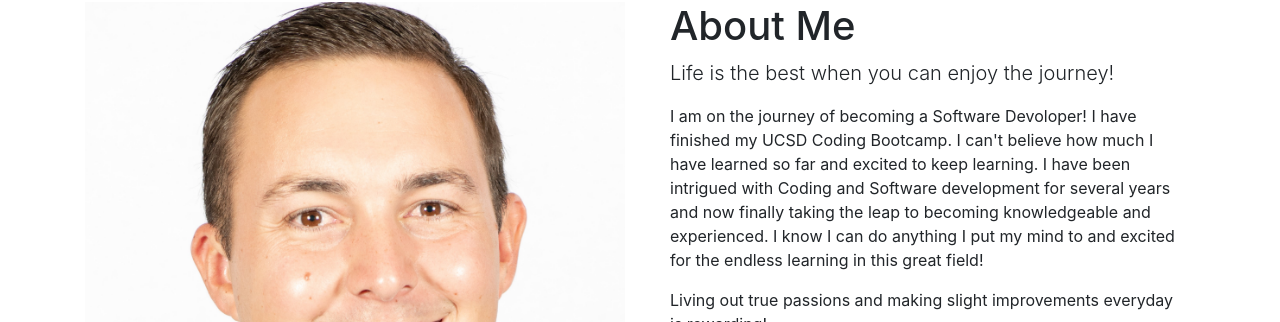
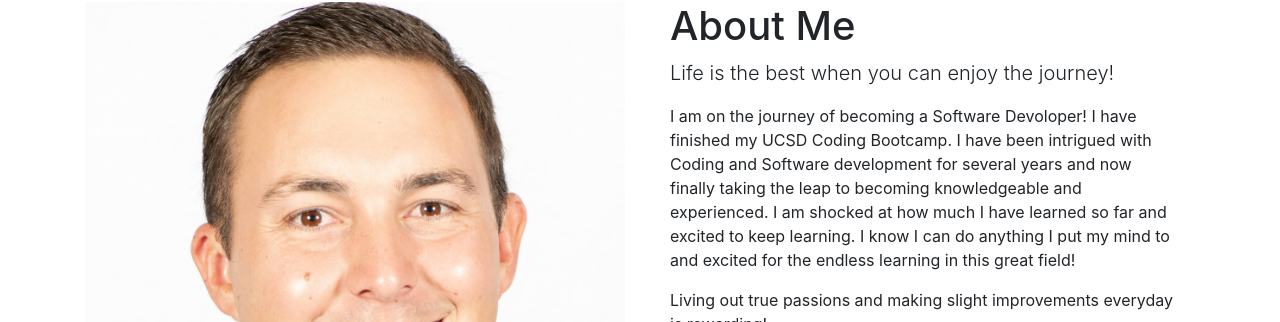
Before and after one commit to Ryansswell/React-Portfolio, a React (Create React App) app: page /#/ in a window 1280 px wide. Shown: the part 442-764 px from the top of the page. Built offline with nearby package versions, Linux system fonts and the light colour scheme.

Commit message:
Modified the home page and updated the about me section

```diff
--- a/src/components/about.js
+++ b/src/components/about.js
@@ -17,8 +17,8 @@ function about() {
                             <h1>About Me</h1>
                             <p className="lead">Life is the best when you can enjoy the journey!</p>
                             <p>I am on the journey of becoming a Software Devoloper! I have finished my UCSD Coding Bootcamp.
-                                I can't believe how much I have learned so far and excited to keep learning. I have been intrigued with Coding and Software development for several years and now finally taking the leap to becoming knowledgeable and experienced.
-                                I know I can do anything I put my mind to and excited for the endless learning in this great field!
+                                I have been intrigued with Coding and Software development for several years and now finally taking the leap to becoming knowledgeable and experienced.
+                                I am shocked at how much I have learned so far and excited to keep learning. I know I can do anything I put my mind to and excited for the endless learning in this great field!
 
                             </p>
                             <p>
```
